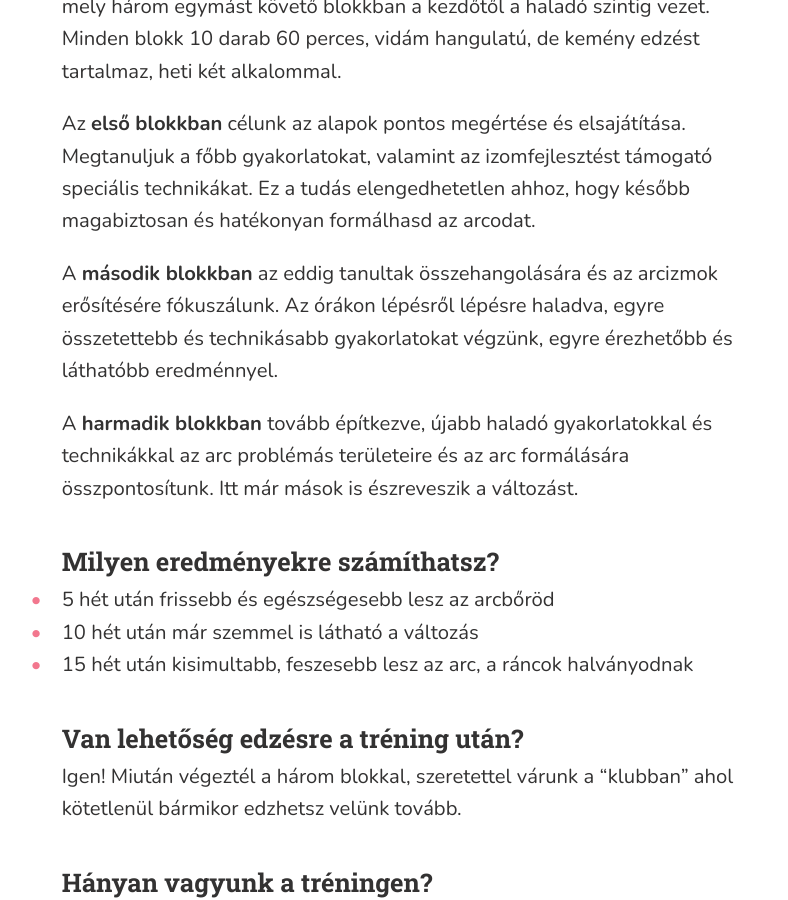
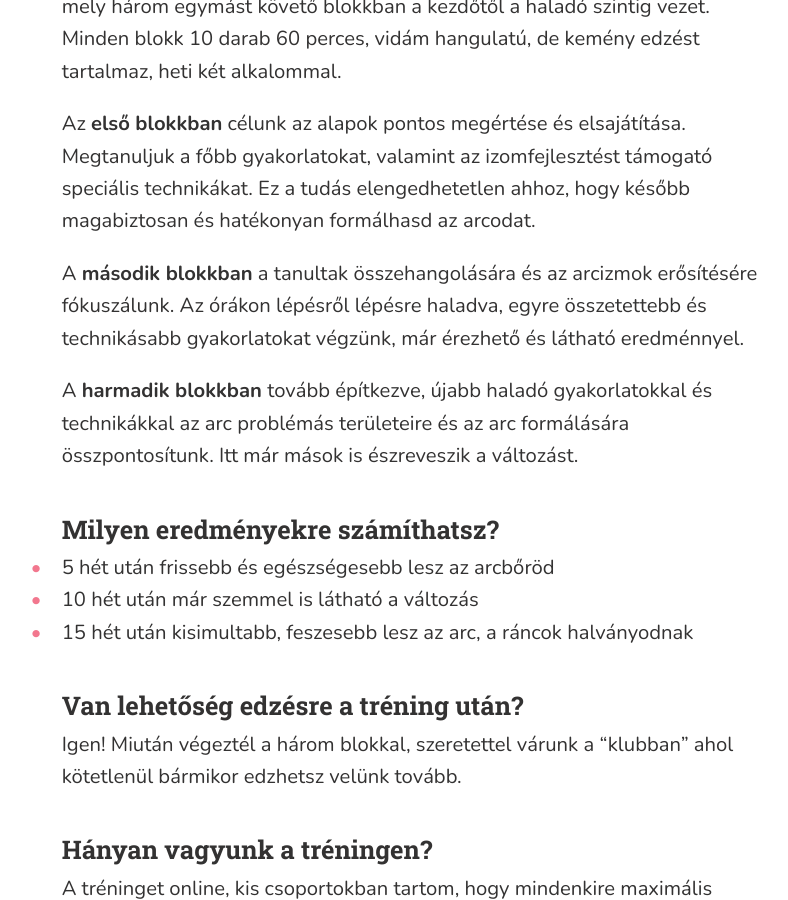
Before and after one commit to monikamudra/arctorna, a Jekyll site: the page built from trening.md, in a window 1280 px wide and 900 px high, scrolled down 754 px. Shown: the whole window, without its empty margins (224-1012 px from the left). Built offline with Jekyll 4.4.1, drawn with Linux system fonts in a browser that asks for light colours.

Commit message:
Update training text

```diff
--- a/_includes/training-details.md
+++ b/_includes/training-details.md
@@ -4,7 +4,7 @@ alkalommal.
 
 Az **első blokkban** célunk az alapok pontos megértése és elsajátítása. Megtanuljuk a főbb gyakorlatokat, valamint az izomfejlesztést támogató speciális technikákat. Ez a tudás elengedhetetlen ahhoz, hogy később magabiztosan és hatékonyan formálhasd az arcodat.
 
-A **második blokkban** az eddig tanultak összehangolására és az arcizmok erősítésére fókuszálunk. Az órákon lépésről lépésre haladva, egyre összetettebb és technikásabb gyakorlatokat végzünk, egyre érezhetőbb és láthatóbb eredménnyel.
+A **második blokkban** a tanultak összehangolására és az arcizmok erősítésére fókuszálunk. Az órákon lépésről lépésre haladva, egyre összetettebb és technikásabb gyakorlatokat végzünk, már érezhető és látható eredménnyel.
 
 A **harmadik blokkban** tovább építkezve, újabb haladó gyakorlatokkal és technikákkal az arc problémás területeire és az arc formálására összpontosítunk. Itt már mások is észreveszik a változást.
 
```
